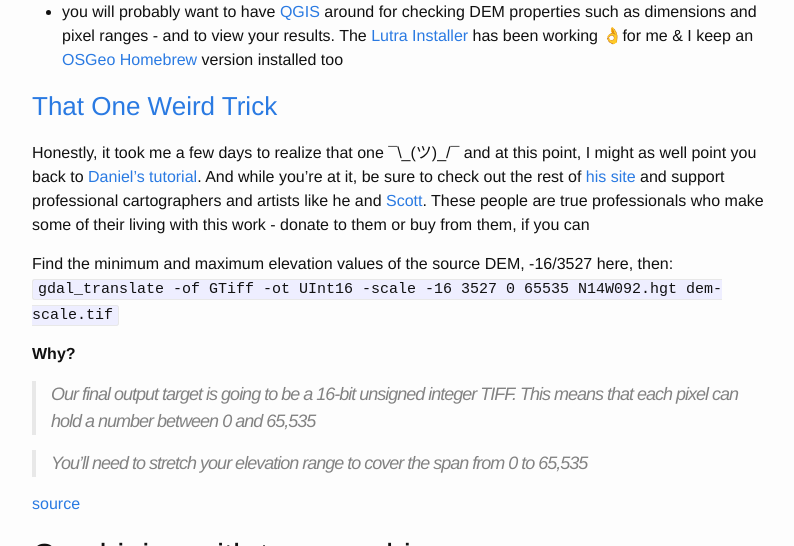
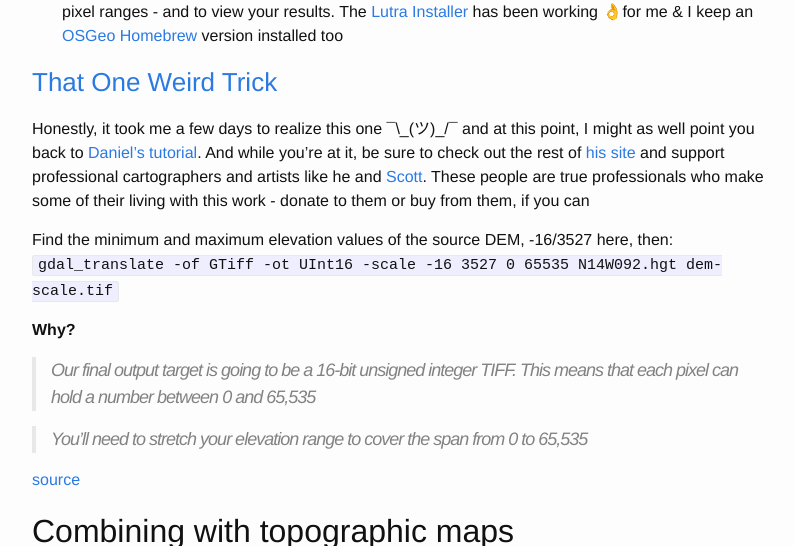
Before and after one commit to oeon/oeon.github.io, a Jekyll site: the page built from _posts/2019-04-07-blender-hillshades.md, in a window 1280 px wide and 900 px high, scrolled down 2330 px, cut to the strip 140-686 px from the top of the window. Shown: the whole strip, without its empty margins (238-1032 px from the left). Built offline with Jekyll 4.4.1, drawn with Linux system fonts in a browser that asks for light colours; some of the changed text lies outside the part shown.

Commit message:
Update 2019-04-07-blender-hillshades.md

```diff
--- a/_posts/2019-04-07-blender-hillshades.md
+++ b/_posts/2019-04-07-blender-hillshades.md
@@ -40,7 +40,7 @@ USGS's [TNM](https://viewer.nationalmap.gov/basic/) is solid for accessing DEM's
 
 ### <a name="that-one-weird-trick">That One Weird Trick</a>
 
-Honestly, it took me a few days to realize that one ¯\\\_(ツ)_/¯ and at this point, I might as well point you back to [Daniel's tutorial](https://somethingaboutmaps.wordpress.com/blender-relief-tutorial-the-plane/). And while you're at it, be sure to check out the rest of [his site](https://somethingaboutmaps.wordpress.com/) and support professional cartographers and artists like he and [Scott](https://www.scottreinhardmaps.com/). These people are true professionals who make some of their living with this work - donate to them or buy from them, if you can
+Honestly, it took me a few days to realize this one ¯\\\_(ツ)_/¯ and at this point, I might as well point you back to [Daniel's tutorial](https://somethingaboutmaps.wordpress.com/blender-relief-tutorial-the-plane/). And while you're at it, be sure to check out the rest of [his site](https://somethingaboutmaps.wordpress.com/) and support professional cartographers and artists like he and [Scott](https://www.scottreinhardmaps.com/). These people are true professionals who make some of their living with this work - donate to them or buy from them, if you can
 
 Find the minimum and maximum elevation values of the source DEM, -16/3527 here, then:<br>
 `gdal_translate -of GTiff -ot UInt16 -scale -16 3527 0 65535 N14W092.hgt dem-scale.tif`
```
Also changed, not shown: other parts of _posts/2019-04-07-blender-hillshades.md (+1 -1 lines).
